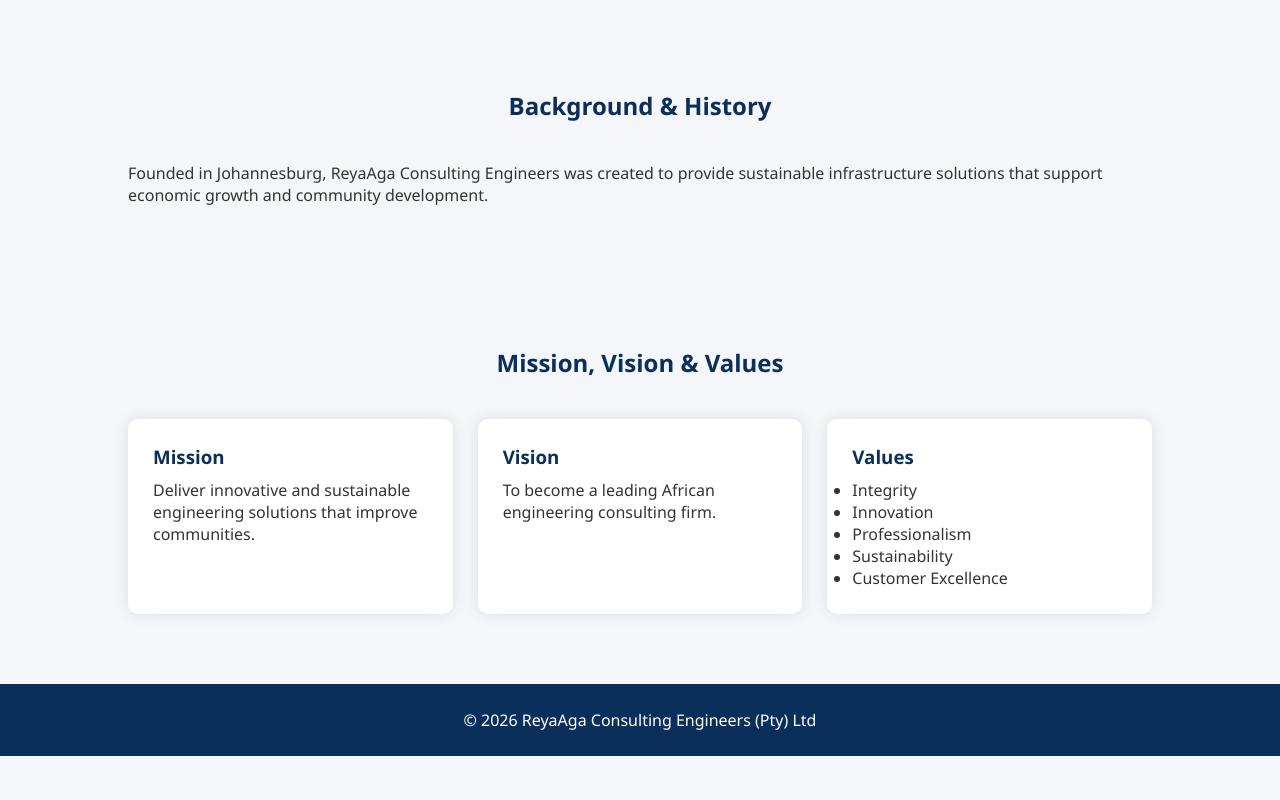
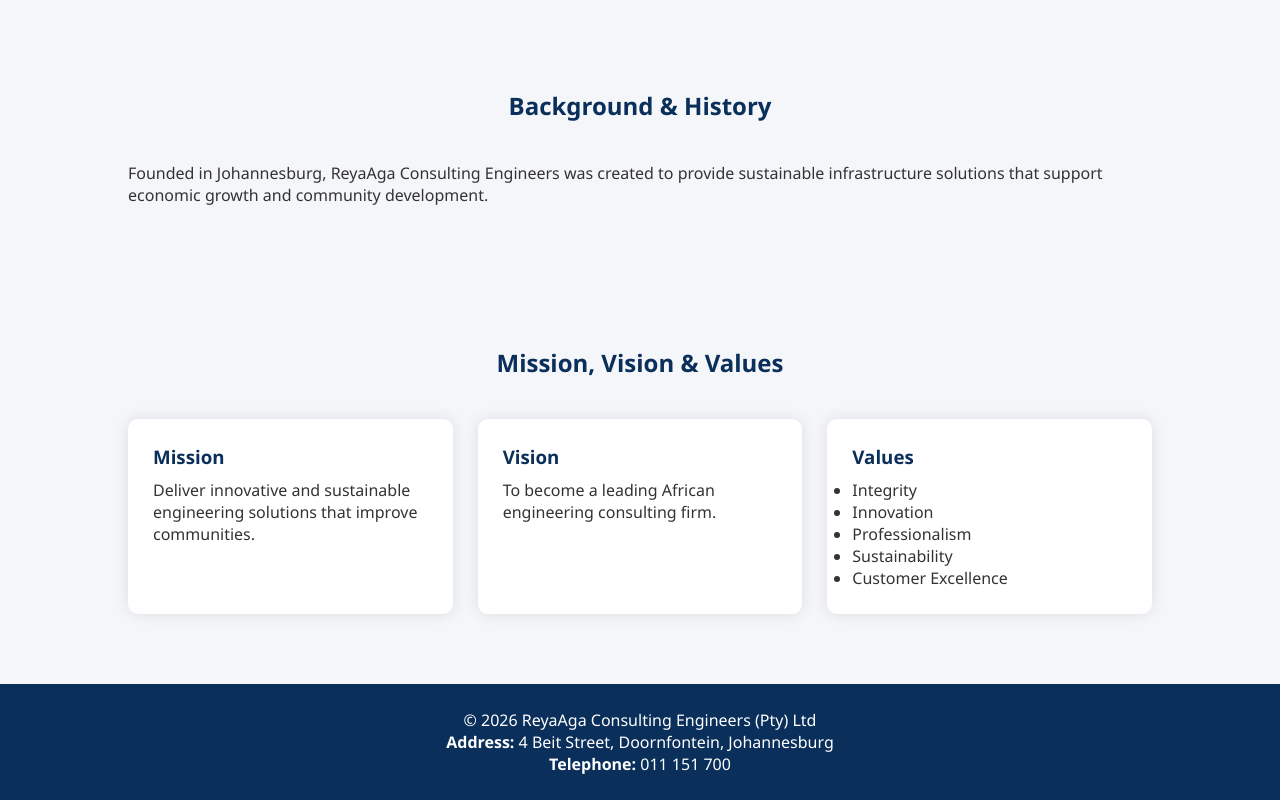
Before and after one commit to Rivoangel/Capstone-project, a website: page index.html in a window 1280 px wide. Shown: the part 851-1651 px from the top of the page. Before the commit the page ends 1607 px from the top, so only its background shows below. Drawn offline with nearby package versions, Linux system fonts and the light colour scheme; files that its build step writes are made by us from their sources.

Commit message:
Update index.html

```diff
--- a/index.html
+++ b/index.html
@@ -113,6 +113,9 @@ To become a leading African engineering consulting firm.
 
 <footer>
 <p>© 2026 ReyaAga Consulting Engineers (Pty) Ltd</p>
+  <p><b>Address:</b> 4 Beit Street, Doornfontein, Johannesburg</p>
+
+<p><b>Telephone:</b> 011 151 700</p>
 </footer>
   </body>
   <script src="src/index.js"></script>
```
